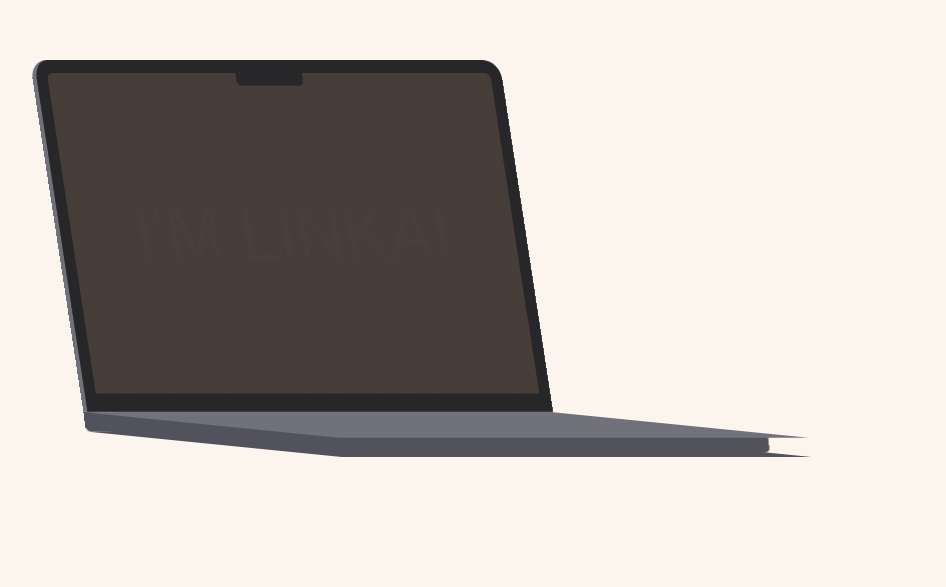
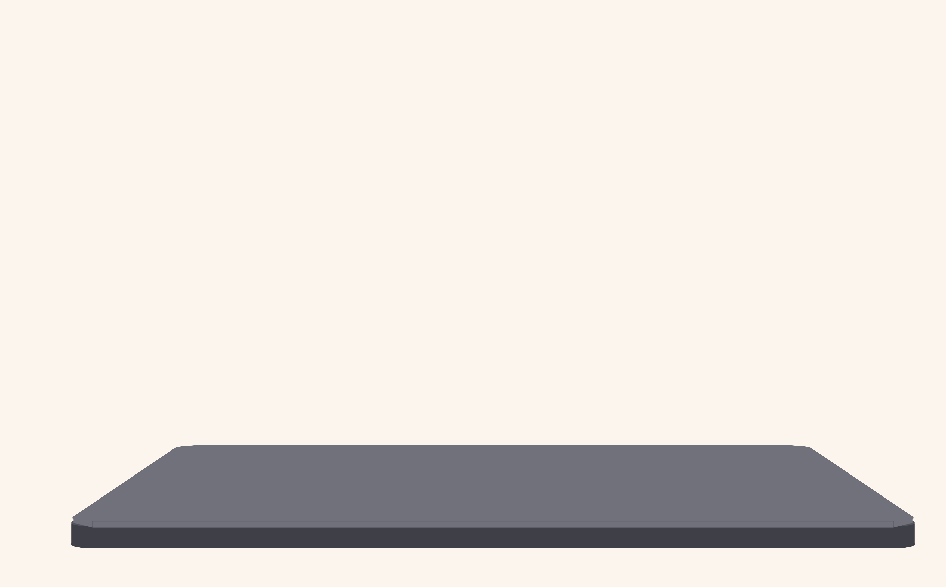
Before and after one commit to linkai101/site, a Next.js app: page / in a window 1280 px wide. Shown: the part 167-754 px from the top of the page, without its empty margins (147-1093 px from the left). Built offline with nearby package versions, Linux system fonts and the light colour scheme; a web font is replaced by a local one.

Commit message:
Update hero 3d elements

```diff
--- a/components/landing/hero/index.tsx
+++ b/components/landing/hero/index.tsx
@@ -1,7 +1,8 @@
 "use client";
 
-import { useRef, useState } from "react";
+import { useEffect, useRef, useState } from "react";
 import { motion, useScroll, useTransform, useSpring, useMotionValueEvent } from "motion/react";
+import { cn } from "@/lib/utils";
 import { LinkaiOS } from "./linkai-os";
 import { GrainedBackground } from "@/components/ui/grained";
 
@@ -13,25 +14,50 @@ export function HeroSection() {
   const [portionScrolled, setPortionScrolled] = useState(0);
   useMotionValueEvent(smoothYProgress, "change", (latest: number) => setPortionScrolled(latest));
 
+  const [viewportWidth, setViewportWidth] = useState(0);
+  const [viewportHeight, setViewportHeight] = useState(0);
+  useEffect(() => {
+    const updateViewport = () => {
+      setViewportWidth(window.innerWidth);
+      setViewportHeight(window.innerHeight);
+    };
+
+    updateViewport();
+    window.addEventListener('resize', updateViewport);
+    return () => window.removeEventListener('resize', updateViewport);
+  }, []);
+
   return (
-    <div>
     <div ref={heroRef} className="h-[300dvh] relative">
+      <div className="sticky top-0 h-dvh flex items-center justify-center overflow-hidden">
+        {/* LAPTOP */}
         <motion.div
-          className="sticky top-0 h-dvh"
+          className="perspective-[4000px]"
           style={{
-            rotateY: useTransform(smoothYProgress, [0, 0.8], [0, 30]),
-            skewX: useTransform(smoothYProgress, [0, 0.8], [0, 10]),
-            x: useTransform(smoothYProgress, [0, 0.8], [0, -200]),
             scale: useTransform(smoothYProgress, [0, 0.8], [1, 0.4]),
+          }}
+        >
+          {/* LAPTOP LID */}
+          <motion.div
+            className={cn(
+              "pt-6 pb-12 px-6 bg-zinc-800 rounded-t-[3rem] rounded-b-2xl border-x-6 border-t-6 border-zinc-500 origin-bottom backface-hidden transform-3d",
+              "-mt-6 -mb-[calc(3rem-6px)] -mx-6" // margin to offset positioning when expanded
+            )}
+            style={{
+              rotateX: useTransform(smoothYProgress, [0, 0.8, 1], [0, 10, -90]),
             }}
           >
             {/* LAPTOP SCREEN */}
             <motion.div
-            className="h-full overflow-hidden"
+              className="relative overflow-hidden"
+              style={{
+                width: useTransform(smoothYProgress, [0, 0.8], [viewportWidth, 1512]),
+                height: useTransform(smoothYProgress, [0, 0.8], [viewportHeight, 982]),
+              }}
               animate={{
                 borderTopLeftRadius: portionScrolled > 0 ? 16 : 0,
                 borderTopRightRadius: portionScrolled > 0 ? 16 : 0,
-              opacity: portionScrolled < 0.8 ? 1 : 0.2,
+                opacity: portionScrolled < 0.9 ? 1 : 0.2,
               }}
               transition={{
                 duration: 0.5,
@@ -40,33 +66,71 @@ export function HeroSection() {
               // scroll into focus when clicked
               onPointerDown={() => heroRef.current?.scrollIntoView({ block: "start", behavior: "smooth" })}
             >
-            <LinkaiOS/>
+              <LinkaiOS allowInteraction={portionScrolled === 0}/>
               <GrainedBackground className="absolute inset-0 pointer-events-none"/>
             </motion.div>
 
-          {/* LAPTOP FRAME */}
-          <motion.div
-            className="absolute -top-8 -bottom-12 -left-[calc(2rem+12px)] -right-8 bg-zinc-800 rounded-t-[3rem] border-l-12 border-zinc-500 -z-10"
-            // show when scrolled past 0
-            animate={{ opacity: portionScrolled > 0 ? 1 : 0 }}
-            transition={{ duration: 0.5, ease: "easeInOut" }}
-          />
-
             {/* LAPTOP NOTCH */}
             <motion.div
-            className="absolute top-0 left-1/2 -translate-x-1/2 w-48 h-8 bg-zinc-800 rounded-b-xl"
+              className="absolute top-6 left-1/2 -translate-x-1/2 w-48 h-8 bg-zinc-800 rounded-b-xl z-10"
               // show when scrolled past 0
               animate={{ opacity: portionScrolled > 0.05 ? 1 : 0, y: portionScrolled > 0.05 ? 0 : -12 }}
               transition={{ duration: 0.25, ease: "easeInOut" }}
             />
+          </motion.div>
 
-          {/* LAPTOP KEYBOARD */}
+          {/* LAPTOP BACK */}
           <motion.div
-            className="absolute top-[calc(100%+6rem)] -left-[calc(2rem+12px)] -right-8 h-32 bg-zinc-600 origin-top-left rotate-x-[60deg] skew-x-[80deg]"
+            className={cn(
+              "absolute inset-x-0 bottom-0 top-2 bg-zinc-500 rounded-[3rem] origin-bottom -translate-y-2 transform-3d -z-10",
+              "-mt-6 -mb-[calc(3rem-6px)] -mx-6" // margin to offset positioning when expanded
+            )}
+            style={{
+              rotateX: useTransform(smoothYProgress, [0, 0.8, 1], [0, 10, -90]),
+            }}
+          >
+            <motion.div // thickness
+              className={cn(
+                "absolute top-0 inset-x-[3rem] h-3 bg-zinc-500 origin-top rotate-x-[90deg] z-10",
+              )}
             />
-          <motion.div className="absolute top-[calc(100%+3rem)] -left-[calc(2rem+12px)] -right-8 h-[3rem] bg-zinc-600 origin-top-left rotate-[1.57deg] scale-x-[1.45] rounded-b-xl"/>
+
+            {/* a sad attempt at rounded corners (angled corners) */}
             <motion.div
-            className="absolute top-[calc(100%+3rem)] -left-[calc(2rem+12px)] -right-8 h-32 bg-zinc-500 origin-top-left rotate-x-[60deg] skew-x-[80deg]" //  rotate-x-[60deg] skew-x-[80deg]
+              className={cn(
+                "absolute top-[3rem] left-0 h-3 w-[68px] origin-top-left bg-zinc-500 rotate-x-[90deg] rotate-y-[-45deg] z-10",
+              )}
+            />
+            <motion.div
+              className={cn(
+                "absolute top-[3rem] right-0 h-3 w-[68px] origin-top-right bg-zinc-500 rotate-x-[90deg] rotate-y-[45deg] z-10",
+              )}
+            />
+          </motion.div>
+
+          {/* LAPTOP BASE */}
+          <motion.div // top
+            className={cn(
+              "absolute inset-0 bg-zinc-600 rounded-[3rem] origin-bottom rotate-x-[-90deg] -z-20",
+              "-mt-6 -mb-[calc(3rem-6px)] -mx-6" // margin to offset positioning when expanded
+            )}
+          >
+            {/* keyboard */}
+            <div className="absolute bottom-24 inset-x-16 h-1/2 rounded-2xl bg-zinc-700"/>
+            {/* trackpad */}
+            <div className="absolute top-16 left-1/2 -translate-x-1/2 h-[calc(50%-10rem-3rem)] w-1/3 rounded-2xl bg-zinc-500/50 border-2 border-zinc-500"/>
+          </motion.div>
+          <motion.div // bottom
+            className={cn(
+              "absolute inset-0 bg-zinc-700 rounded-[3rem] origin-bottom rotate-x-[-90deg] translate-y-10 -z-30",
+              "-mt-6 -mb-[calc(3rem-6px)] -mx-6" // margin to offset positioning when expanded
+            )}
+          />
+          <motion.div // thickness
+            className={cn(
+              "absolute bottom-0 inset-x-[3px] h-10 bg-zinc-700 origin-bottom translate-y-10 translate-z-[1030px] -z-30",
+              "-mt-6 -mb-[calc(3rem-6px)] -mx-6" // margin to offset positioning when expanded
+            )}
           />
         </motion.div>
       </div>
--- a/components/landing/hero/linkai-os.tsx
+++ b/components/landing/hero/linkai-os.tsx
@@ -1,10 +1,49 @@
+"use client";
 
-export function LinkaiOS() {
+import { motion } from "motion/react";
+import { cn } from "@/lib/utils";
+
+interface LinkaiOSProps {
+  allowInteraction?: boolean;
+}
+
+export function LinkaiOS({ allowInteraction = true }: LinkaiOSProps) {
   return (
-    <div className="h-full relative flex items-center justify-center bg-primary text-on-primary">
+    <div className={cn("h-full relative flex items-center justify-center bg-primary text-on-primary", allowInteraction ? "pointer-events-auto" : "pointer-events-none")}>
       <h1 className="text-11xl text-nowrap text-on-primary/10 font-display uppercase select-none">
         {"I'm Linkai"}
       </h1>
+
+      <motion.div
+        className="absolute left-1/2 top-1/2 -translate-x-1/2 -translate-y-1/2 w-[45rem] h-[30rem] bg-background text-foreground rounded-xl shadow-xl"
+        drag
+        dragMomentum={false}
+      >
+        browser
+      </motion.div>
+
+      <motion.div
+        className="absolute left-1/2 top-1/2 -translate-x-1/2 -translate-y-1/2 w-[28rem] h-[20rem] bg-background text-foreground rounded-xl shadow-xl"
+        drag
+        dragMomentum={false}
+      >
+      </motion.div>
+
+      <motion.div
+        className="absolute left-1/2 top-1/2 -translate-x-1/2 -translate-y-1/2 w-[32rem] h-[25rem] bg-background text-foreground rounded-xl shadow-xl"
+        drag
+        dragMomentum={false}
+      >
+        notes app
+      </motion.div>
+
+      <motion.div
+        className="absolute left-1/2 top-1/2 -translate-x-1/2 -translate-y-1/2 w-[32rem] h-[18rem] bg-background text-foreground rounded-xl shadow-xl"
+        drag
+        dragMomentum={false}
+      >
+        finder (links to socials and etc.)
+      </motion.div>
     </div>
   );
 }
```
Lines whose indentation alone changed are shown as unchanged.
